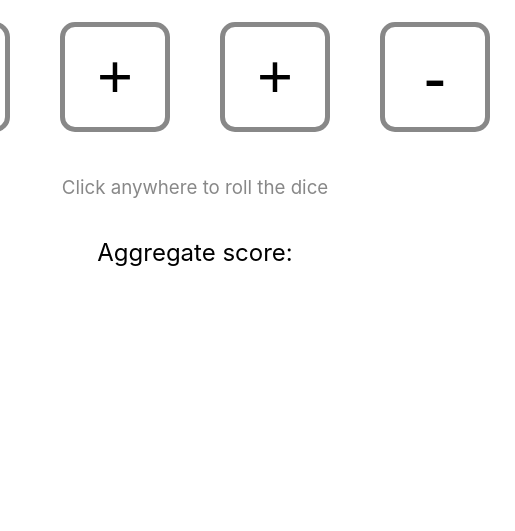
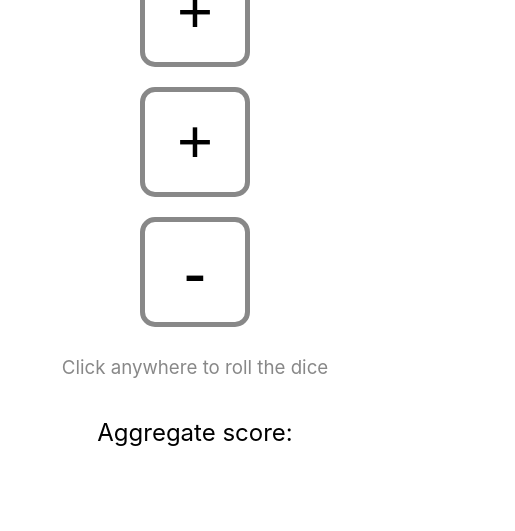
Before and after one commit to 325Gerbils/fate-dice, a plain HTML site: page index.html in a window 390 px wide. Shown: the part 329-860 px from the top of the page, 515 px wide, since content can reach past the window. Drawn offline with Linux system fonts and the light colour scheme.

Commit message:
Update index.html

```diff
--- a/index.html
+++ b/index.html
@@ -28,10 +28,17 @@
         .container {
             display: flex;
             justify-content: center;
+            flex-direction: row;
+        }
+
+        @media screen and (max-width: 600px) {
+            .container {
+                flex-direction: column;
+            }
         }
 
         .die {
-            margin: 25px;
+            margin: 10px 25px;
             width: 100px;
             height: 100px;
             border: 5px solid #888;
```
